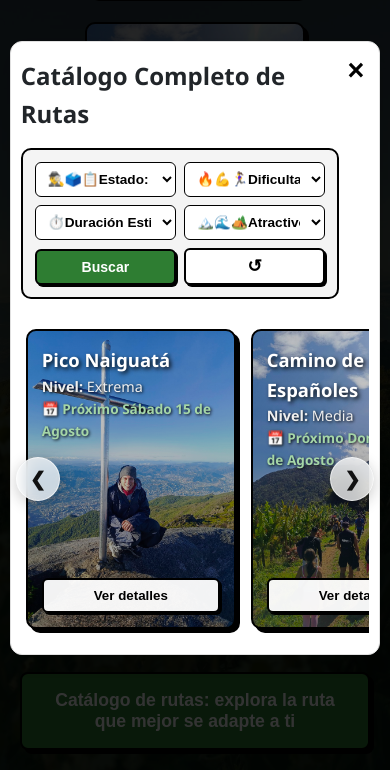
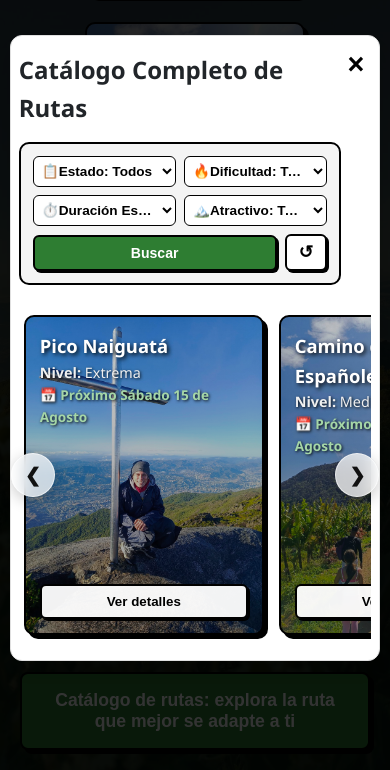
Before and after one commit to luchodomador/Rutravesia-web-votos, a plain HTML site: page index.html in a window 390 px wide. Both pictures are taken after a click on the button "Catálogo de rutas: explora la ruta que mejor se adapte a ti". Shown: the part 782-1552 px from the top of the page. Drawn offline with nearby package versions, Linux system fonts and the light colour scheme.

Commit message:
Add files via upload

```diff
--- a/index.html
+++ b/index.html
@@ -78,7 +78,7 @@
 
                 <!-- 1. Filtro Estado -->
                 <select id="filterEstado" class="filter-select">
-                    <option value="todos">🕵️‍♂️🗳️📋Estado: Todos</option>
+                    <option value="todos">📋Estado: Todos</option>
                     <option value="programada">Programada (con fecha confirmada)</option>
                     <option value="por-votar">Por Votar (sin fecha confirmada)</option>
                     <option value="catalogo-abierto">Catálogo Abierto</option>
@@ -86,7 +86,7 @@
 
                 <!-- 2. Filtro Dificultad -->
                 <select id="filterDificultad" class="filter-select">
-                    <option value="todos">🔥💪🏃‍♀️Dificultad: Todas</option>
+                    <option value="todos">🔥Dificultad: Todas</option>
                     <option value="Baja">Baja</option>
                     <option value="Media">Media</option>
                     <option value="Alta">Alta</option>
@@ -103,7 +103,7 @@
 
                 <!-- 4. Filtro Atractivo -->
                 <select id="filterAtractivo" class="filter-select">
-                    <option value="todos">🏔️🌊🏕️Atractivo: Todos</option>
+                    <option value="todos">🏔️Atractivo: Todos</option>
                     <option value="cascadas">Ríos / Cascadas</option>
                     <option value="cumbres">Cumbres / Miradores</option>
                     <option value="camping">Camping / Pernocta</option>
--- a/style.css
+++ b/style.css
@@ -763,46 +763,26 @@ body::before {
    AJUSTES RESPONSIVE PARA MÓVILES (Pantallas de 768px o menos)
    ============================================================================== */
 @media (max-width: 768px) {
-    /* 1. Modal adaptado a la pantalla */
+    /* Modal adaptable */
     .modal-card.modal-large {
         width: 95% !important;
         max-width: 95% !important;
-        padding: 15px 10px !important;
-        margin: 10px auto !important;
+        padding: 15px 8px !important;
     }
 
-    /* 2. Filtros organizados en cuadrícula de 2 columnas para no apretarse */
-    .filter-controls {
-        display: grid !important;
-        grid-template-columns: 1fr 1fr !important;
-        gap: 8px !important;
+    /* Selects con tamaño de fuente adecuado para móvil */
+    .filter-select {
+        font-size: 0.85rem !important;
+        padding: 6px 4px !important;
+        text-overflow: ellipsis;
     }
 
-    /* El botón buscar y reset ocupan toda la fila inferior */
-    .btn-search-filter {
-        grid-column: 1 / 2;
-        width: 100%;
-    }
-
-    .btn-reset-filter {
-        grid-column: 2 / 3;
-        width: 100%;
-    }
-
-    /* 3. Tarjetas más delgadas en móvil para ver la siguiente tarjeta asomándose */
-    .cards-carousel .card {
-        flex: 0 0 210px !important;
-        width: 210px !important;
-        min-width: 210px !important;
-        height: 300px !important;
-    }
-
-    /* 4. Flechas posicionadas hacia los bordes externos para no tapar texto */
+    /* Flechas ligeramente ajustadas para no montar sobre la primera tarjeta */
     .btn-prev {
-        left: -5px !important;
+        left: -8px !important;
     }
 
     .btn-next {
-        right: -5px !important;
+        right: -8px !important;
     }
 }
```
